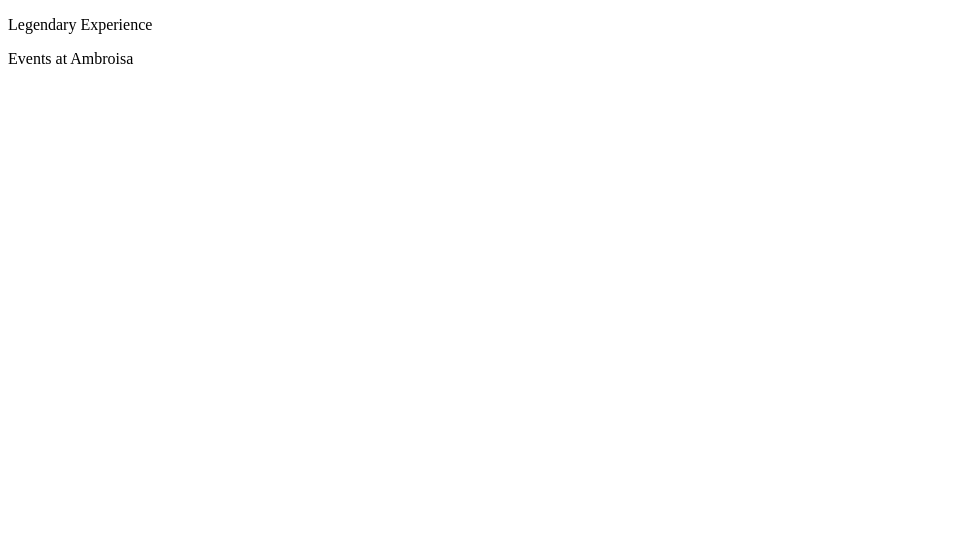
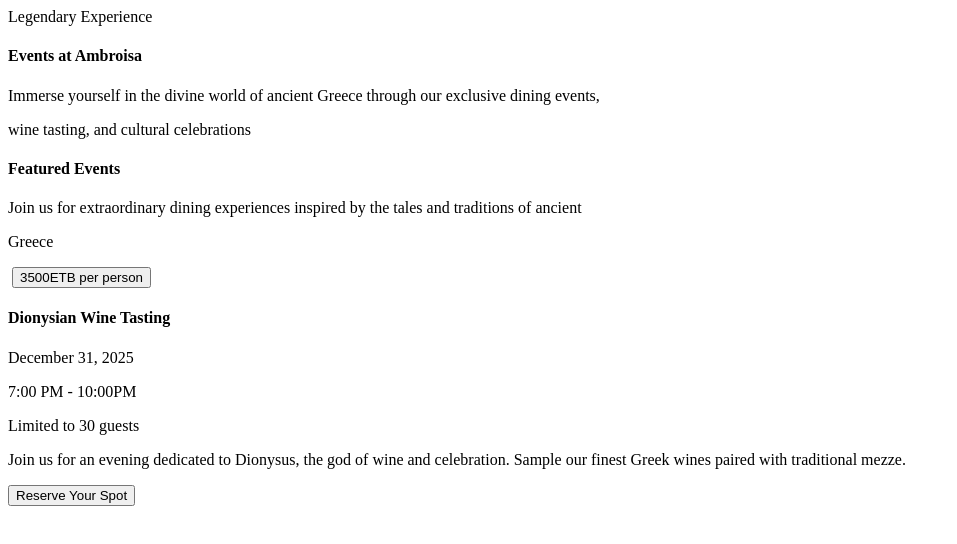
Before and after one commit to hirrhir/Web-project, a plain HTML site: page index.html in a window 1280 px wide. Shown: the whole page, without its empty margins (0-957 px from the left). Drawn offline with Linux system fonts and the light colour scheme.

Commit message:
added featured events and one section

```diff
--- a/index.html
+++ b/index.html
@@ -7,9 +7,32 @@
 
     <body>
         <div>
-            <p>Legendary Experience</p>
-            <p>Events at Ambroisa</p>
+            <div class="header">Legendary Experience</div>
+            <h4 class="titles">Events at Ambroisa</h4>
+            <p class="paragraph">Immerse yourself in the divine world of ancient Greece through our exclusive dining events,  </p>
+            <p class="paragraph">wine tasting, and cultural celebrations</p>
         </div>
+
+        <div class="container">
+            <h4 class="titles">Featured Events</h4>
+            <p class="paragraph">Join us for extraordinary dining experiences inspired by the tales and traditions of ancient</p>
+            <p class="paragraph">Greece</p>
+
+            <div>
+                <img src >
+                <button>3500ETB per person</button>
+                <h4 class="semi-titles">Dionysian Wine Tasting</h4>
+                <p class="schedule">December 31, 2025</p>
+                <p class="schedule">7:00 PM - 10:00PM</p>
+                <p class="schedule">Limited to 30 guests</p>
+                <p class="shorts">Join us for an evening dedicated to Dionysus, the god of wine and celebration. Sample our finest Greek wines paired with traditional mezze.</p>
+                <button>Reserve Your Spot</button>
+            </div>
+
+
+
+        </div>
+
 
 
 
```
